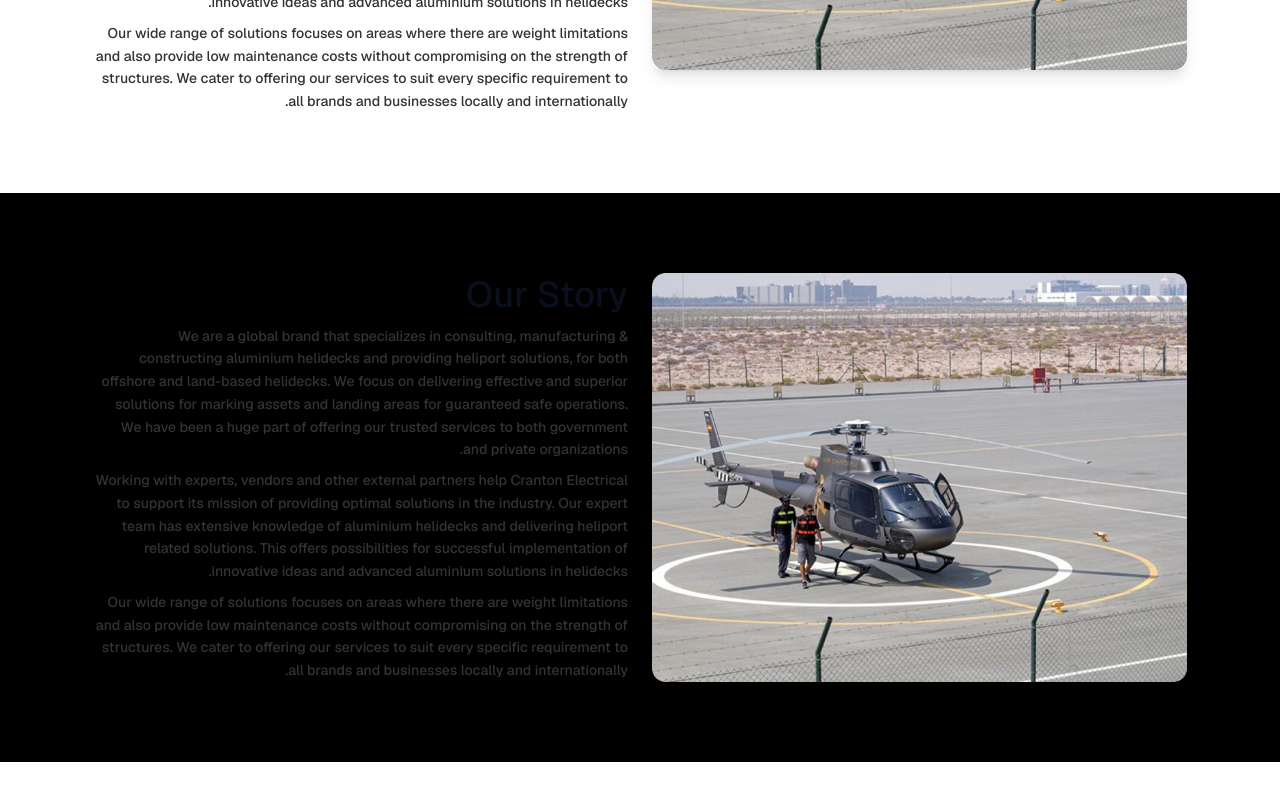
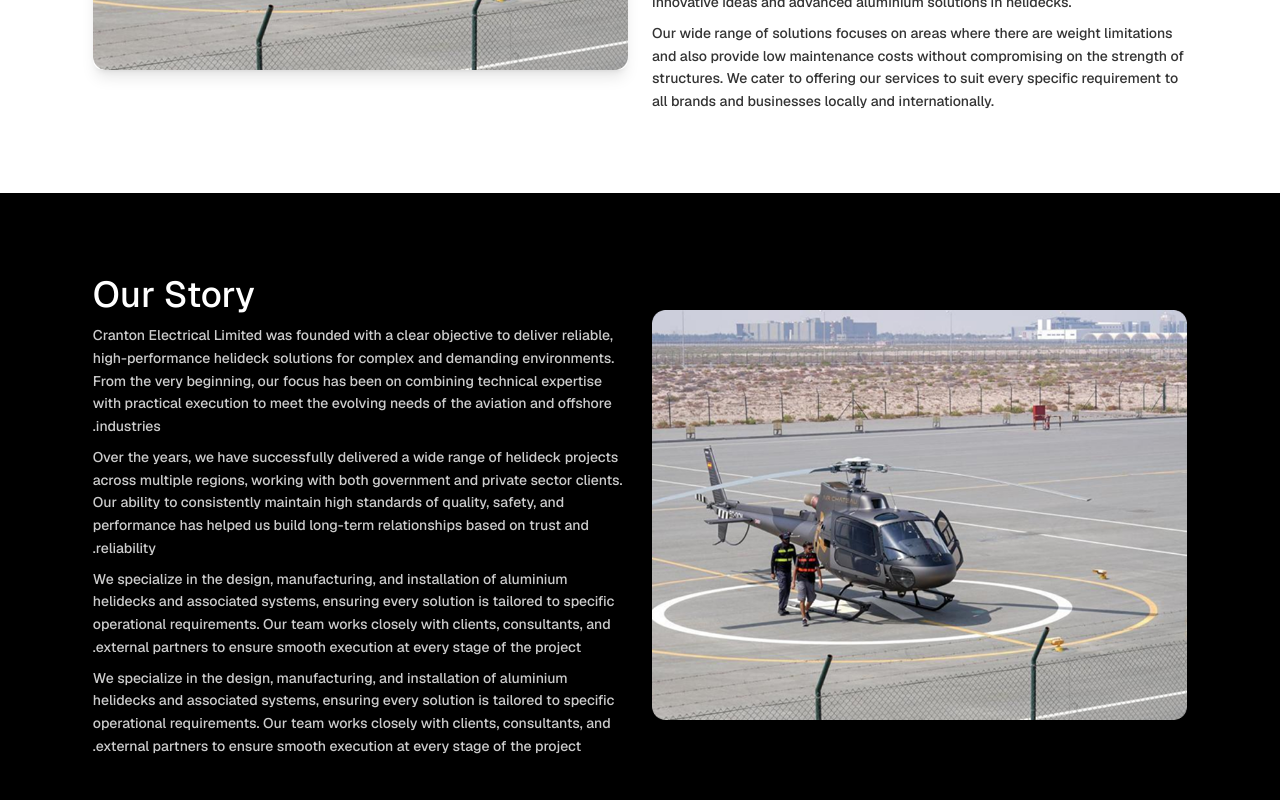
Before and after one commit to developers-xntric/Cranton, a Next.js app: page /about in a window 1280 px wide. Shown: the part 982-1782 px from the top of the page. Before the commit the page ends 1744 px from the top, so only its background shows below. Built offline with nearby package versions, Linux system fonts and the light colour scheme.

Commit message:
Section 3

```diff
--- a/app/about/page.tsx
+++ b/app/about/page.tsx
@@ -20,6 +20,10 @@ const About = () => {
                 title="Our Story"
                 image="/about/2.png"
                 isBlack={true}
+                description1={"Cranton Electrical Limited was founded with a clear objective to deliver reliable, high-performance helideck solutions for complex and demanding environments. From the very beginning, our focus has been on combining technical expertise with practical execution to meet the evolving needs of the aviation and offshore industries."}
+                description2={"Over the years, we have successfully delivered a wide range of helideck projects across multiple regions, working with both government and private sector clients. Our ability to consistently maintain high standards of quality, safety, and performance has helped us build long-term relationships based on trust and reliability."}
+                description3={"We specialize in the design, manufacturing, and installation of aluminium helidecks and associated systems, ensuring every solution is tailored to specific operational requirements. Our team works closely with clients, consultants, and external partners to ensure smooth execution at every stage of the project."}
+                description4={"We specialize in the design, manufacturing, and installation of aluminium helidecks and associated systems, ensuring every solution is tailored to specific operational requirements. Our team works closely with clients, consultants, and external partners to ensure smooth execution at every stage of the project."}
             />
         </div>
     )
--- a/components/about/value-card.tsx
+++ b/components/about/value-card.tsx
@@ -2,8 +2,10 @@ import Image from "next/image";
 
 interface ValueCardProps {
     title: string;
-    description1?: any;
-    description2?: any;
+    description1?: string;
+    description2?: string;
+    description3?: string;
+    description4?: string;
     image: string;
     isBlack?: boolean
 }
@@ -15,15 +17,21 @@ const defaultDescription2 = "Working with experts, vendors and other external pa
 
 const defaultDescription3 = "Our wide range of solutions focuses on areas where there are weight limitations and also provide low maintenance costs without compromising on the strength of structures. We cater to offering our services to suit every specific requirement to all brands and businesses locally and internationally.";
 
+const defaultDescription4 = "Our wide range of solutions focuses on areas where there are weight limitations and also provide low maintenance costs without compromising on the strength of structures. We cater to offering our services to suit every specific requirement to all brands and businesses locally and internationally.";
+
 export function ValueCard({
     title,
     image,
-    isBlack
+    isBlack,
+    description1,
+    description2,
+    description3,
+    description4,
 }: ValueCardProps) {
     return (
         <section className={`w-full ${isBlack ? "bg-black" : "bg-background"} py-12 md:py-20 md:px-8`}>
             <div className="2xl:max-w-350 w-[90%] mx-auto">
-                <div className="grid grid-cols-1 lg:grid-cols-2 gap-8 lg:gap-6 direction-rtl items-center">
+                <div className={`grid grid-cols-1 lg:grid-cols-2 gap-8 lg:gap-6 ${isBlack ? ' direction-rtl' : ''} items-center`}>
 
                     {/* Desktop Image */}
                     <div className="hidden md:flex justify-center">
@@ -42,22 +50,26 @@ export function ValueCard({
                     <div className="flex flex-col gap-2">
 
                         {/* Title */}
-                        <h2 className="text-[20px] md:text-3xl lg:text-[36px] font-medium leading-[1.2] text-[#0a0f1e] max-w-[50%]">
+                        <h2 className={`text-[20px] md:text-3xl lg:text-[36px] font-medium leading-[1.2]  ${isBlack ? 'text-end text-white' : 'text-start text-[#0a0f1e] max-w-1/2'}`}>
                             {title}
                         </h2>
 
-                        <p className="text-[14px] md:text-[14px] 2xl:text-[18px] leading-relaxed text-[#333] font-medium">
-                            {defaultDescription1}
+                        <p className={`text-[14px] md:text-[14px] 2xl:text-[18px] leading-relaxed text-[#333] font-medium ${isBlack ? 'text-end text-white opacity-80' : 'text-text-start'}`}>
+                            {description1 ? description1 : defaultDescription1}
                         </p>
 
 
-                        <p className="text-[14px] md:text-[14px] 2xl:text-[18px] leading-relaxed text-[#333] font-medium">
-                            {defaultDescription2}
+                        <p className={`text-[14px] md:text-[14px] 2xl:text-[18px] leading-relaxed text-[#333] font-medium ${isBlack ? 'text-end text-white opacity-80' : 'text-text-start'}`}>
+                            {description2 ? description2 : defaultDescription2}
                         </p>
 
-                        <p className="text-[14px] md:text-[14px] 2xl:text-[18px] leading-relaxed text-[#333] font-medium">
-                            {defaultDescription3}
+                        <p className={`text-[14px] md:text-[14px] 2xl:text-[18px] leading-relaxed text-[#333] font-medium ${isBlack ? 'text-end text-white opacity-80' : 'text-text-start'}`}>
+                            {description3 ? description3 : defaultDescription3}
                         </p>
+
+                        {description4 && <p className={`text-[14px] md:text-[14px] 2xl:text-[18px] leading-relaxed text-[#333] font-medium ${isBlack ? 'text-end text-white opacity-80' : 'text-text-start'}`}>
+                            {description4 ? description4 : defaultDescription4}
+                        </p>}
                     </div>
 
                     {/* Mobile Image */}
```
